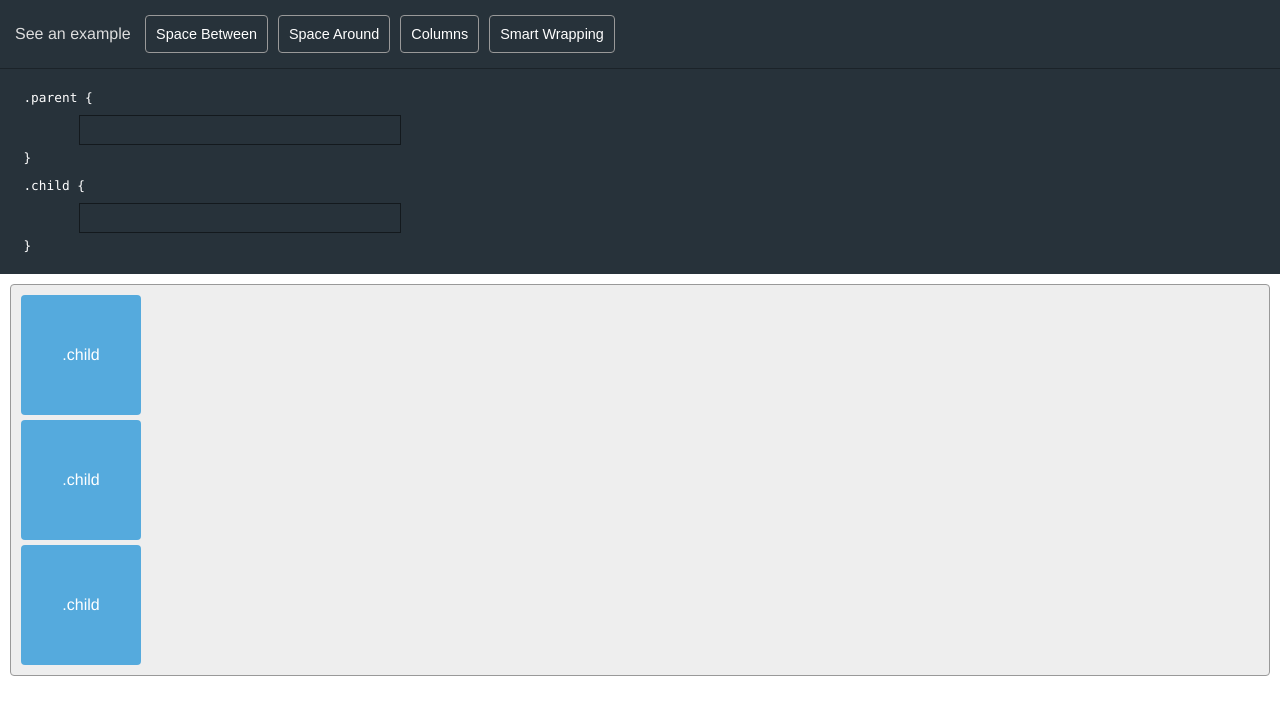
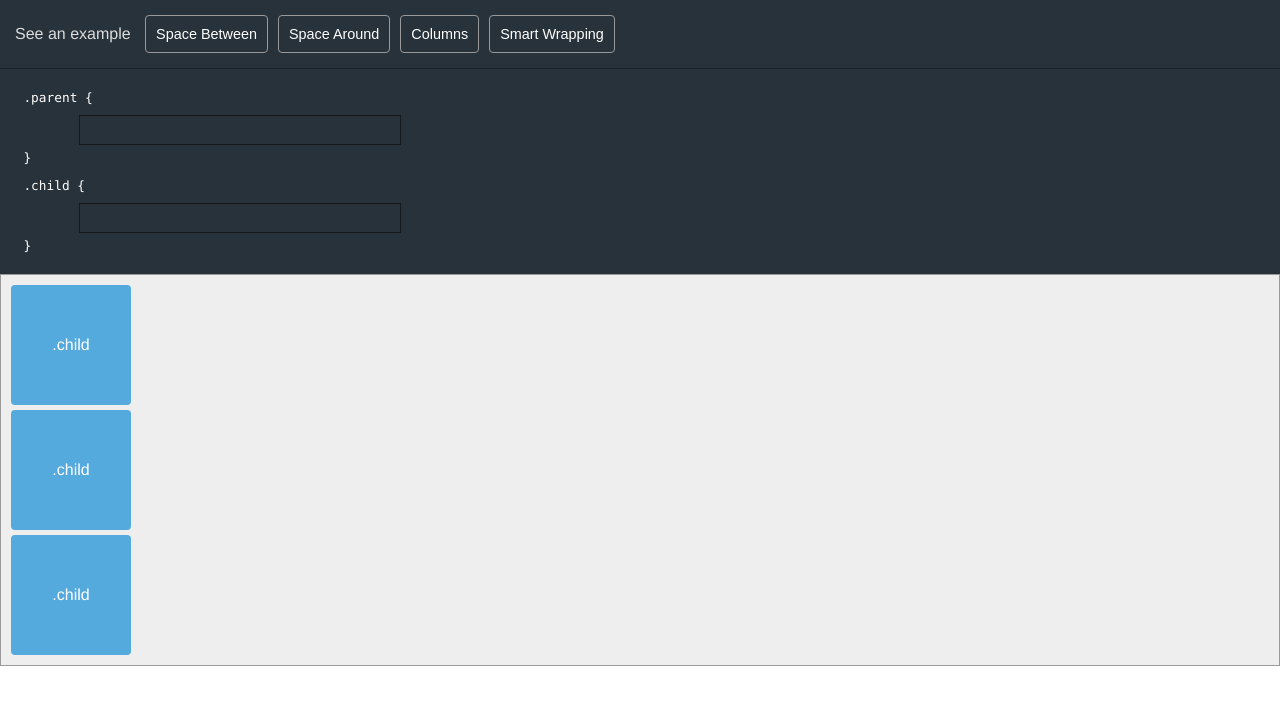
Before and after one commit to stuartpearman/lesson-examples, a plain HTML site: page flexbox-game/index.html in a window 1280 px wide. Drawn offline with Linux system fonts and the light colour scheme.

Commit message:
flexbox game style adjustments

```diff
--- a/flexbox-game/index.html
+++ b/flexbox-game/index.html
@@ -70,9 +70,8 @@ nav button {
 .parent {
   background: #eee;
   border: 1px solid #999;
-  margin: 10px;
+  margin: 0;
   padding: 5px;
-  border-radius: 4px;
 }
 
 .child {
```
